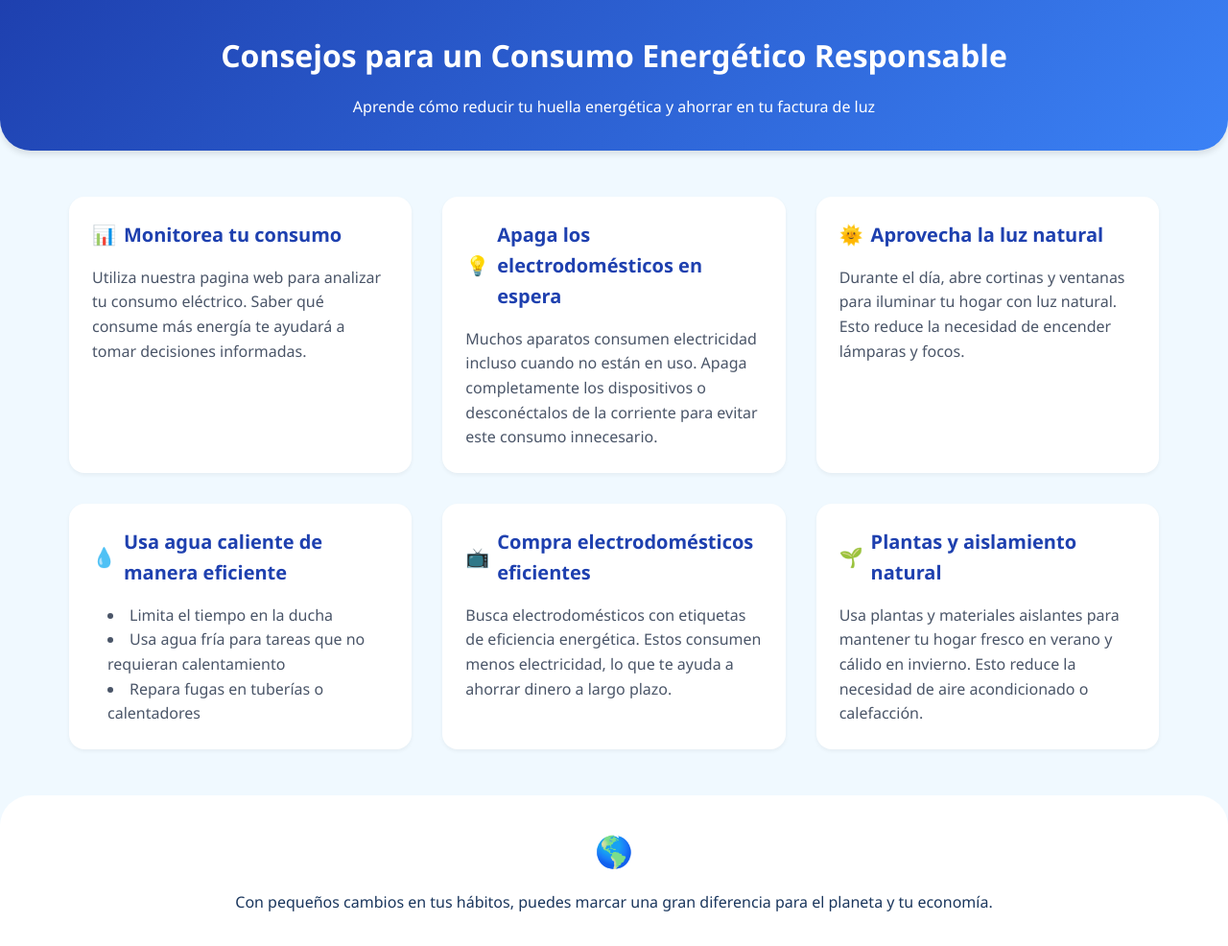
After one commit to sogarox/Sunburst, a PHP site: page /Consejos_cuidado.html in a window 1280 px wide. The commit adds this page. Shown: the whole page at 96% size. Run offline with PHP 8.4, Linux system fonts and the light colour scheme.

Commit message:
se han agregado la pestaña de consejos, la redirección a la hora de enviar la encuesta ya no cierra la sesión completamente

```diff
--- /dev/null
+++ b/Consejos_cuidado.html
@@ -0,0 +1,168 @@
+<!DOCTYPE html>
+<html lang="es">
+<head>
+    <meta charset="UTF-8">
+    <meta name="viewport" content="width=device-width, initial-scale=1.0">
+    <title>Consejos para un Consumo Energético Responsable</title>
+    <style>
+        * {
+            margin: 0;
+            padding: 0;
+            box-sizing: border-box;
+            font-family: 'Segoe UI', system-ui, -apple-system, sans-serif;
+        }
+
+        body {
+            background-color: #f0f9ff;
+            color: #1a365d;
+            line-height: 1.6;
+        }
+
+        .header {
+            background: linear-gradient(135deg, #1e40af, #3b82f6);
+            color: white;
+            padding: 2rem;
+            text-align: center;
+            border-radius: 0 0 2rem 2rem;
+            margin-bottom: 2rem;
+            box-shadow: 0 4px 6px rgba(0, 0, 0, 0.1);
+        }
+
+        .container {
+            max-width: 1200px;
+            margin: 0 auto;
+            padding: 0 1rem;
+        }
+
+        .grid {
+            display: grid;
+            grid-template-columns: repeat(auto-fit, minmax(300px, 1fr));
+            gap: 2rem;
+            padding: 1rem;
+        }
+
+        .card {
+            background: white;
+            border-radius: 1rem;
+            padding: 1.5rem;
+            transition: transform 0.3s ease;
+            box-shadow: 0 2px 4px rgba(0, 0, 0, 0.05);
+        }
+
+        .card:hover {
+            transform: translateY(-5px);
+            box-shadow: 0 4px 8px rgba(0, 0, 0, 0.1);
+        }
+
+        .card h2 {
+            display: flex;
+            align-items: center;
+            gap: 0.5rem;
+            color: #1e40af;
+            margin-bottom: 1rem;
+            font-size: 1.25rem;
+        }
+
+        .card-content {
+            color: #4a5568;
+        }
+
+        .card-content ul {
+            list-style-position: inside;
+            margin-left: 1rem;
+        }
+
+        .footer {
+            text-align: center;
+            padding: 2rem;
+            margin-top: 2rem;
+            background: white;
+            border-radius: 2rem 2rem 0 0;
+        }
+
+        .eco-icon {
+            font-size: 2rem;
+            margin-bottom: 1rem;
+        }
+
+        @media (max-width: 768px) {
+            .grid {
+                grid-template-columns: 1fr;
+            }
+
+            .header {
+                padding: 1.5rem;
+            }
+        }
+    </style>
+</head>
+<body>
+    <header class="header">
+        <div class="container">
+            <h1>Consejos para un Consumo Energético Responsable</h1>
+            <p style="margin-top: 1rem;">Aprende cómo reducir tu huella energética y ahorrar en tu factura de luz</p>
+        </div>
+    </header>
+
+    <main class="container">
+        <div class="grid">
+            <div class="card">
+                <h2><span>📊</span> Monitorea tu consumo</h2>
+                <div class="card-content">
+                    <p>Utiliza nuestra pagina web para analizar tu consumo eléctrico.
+                        Saber qué consume más energía te ayudará a tomar decisiones informadas.</p>
+                </div>
+            </div>
+            <div class="card">
+                <h2><span>💡</span> Apaga los electrodomésticos en espera</h2>
+                <div class="card-content">
+                    <p>Muchos aparatos consumen electricidad incluso cuando no están en uso.
+                         Apaga completamente los dispositivos o desconéctalos de la corriente para evitar este consumo innecesario.</p>
+                </div>
+            </div>
+
+            <div class="card">
+                <h2><span>🌞</span> Aprovecha la luz natural</h2>
+                <div class="card-content">
+                    <p>Durante el día, abre cortinas y ventanas para iluminar tu hogar con luz natural.
+                        Esto reduce la necesidad de encender lámparas y focos.</p>
+                </div>
+            </div>
+
+            <div class="card">
+                <h2><span>💧</span> Usa agua caliente de manera eficiente</h2>
+                <div class="card-content">
+                    <ul>
+                        <li>Limita el tiempo en la ducha</li>
+                        <li>Usa agua fría para tareas que no requieran calentamiento</li>
+                        <li>Repara fugas en tuberías o calentadores</li>
+                    </ul>
+                </div>
+            </div>
+
+            <div class="card">
+                <h2><span>📺</span> Compra electrodomésticos eficientes</h2>
+                <div class="card-content">
+                    <p>Busca electrodomésticos con etiquetas de eficiencia energética.
+                         Estos consumen menos electricidad, lo que te ayuda a ahorrar dinero a largo plazo.</p>
+                </div>
+            </div>
+
+            <div class="card">
+                <h2><span>🌱</span> Plantas y aislamiento natural</h2>
+                <div class="card-content">
+                    <p>Usa plantas y materiales aislantes para mantener tu hogar fresco en verano y cálido en invierno.
+                        Esto reduce la necesidad de aire acondicionado o calefacción.</p>
+                </div>
+            </div>
+        </div>
+    </main>
+
+    <footer class="footer">
+        <div class="container">
+            <div class="eco-icon">🌎</div>
+            <p>Con pequeños cambios en tus hábitos, puedes marcar una gran diferencia para el planeta y tu economía.</p>
+        </div>
+    </footer>
+</body>
+</html>
--- a/encuesta.php
+++ b/encuesta.php
@@ -94,7 +94,7 @@ if ($_SERVER['REQUEST_METHOD'] === 'POST') {
             <p><strong>Electrodoméstico de mayor consumo:</strong> $electro_consumo</p>
             <p><strong>Uso de la televisión:</strong> $television horas al día</p>
             <p><strong>Uso de la lavadora:</strong> $lavadora veces por semana</p>
-            <a href='inicio.html'>Cerrar sesión</a>
+            <a href='lobby.php'>Volver</a>
         </div>
     </body>
     </html>";
--- a/inicio.html
+++ b/inicio.html
@@ -59,7 +59,7 @@
                 Regístrate y comienza a tomar control sobre tu consumo energético. Sunburst te ayudará a hacer la diferencia, ¡haz tu parte por el medio ambiente
                 y tu economía!
             </p>
-            <a href="login.php" class="cta-button">Únete a Sunburst</a>
+            <a href="register.php" class="cta-button">Únete a Sunburst</a>
         </section>
     </div>
 
--- a/lobby.php
+++ b/lobby.php
@@ -133,7 +133,7 @@
     <div class="ahorro-menu">
         <a href="#" id="ahorro-toggle">Opciones para ahorrar energía</a>
         <div class="ahorro-settings" id="ahorro-settings">
-            <a href="#">Consejos</a>
+            <a href="Consejos_cuidado.html">Consejos</a>
             <a href="#">Tiendas de páneles y electrodomesticos de ahorro</a>
         </div>
     </div>
```
